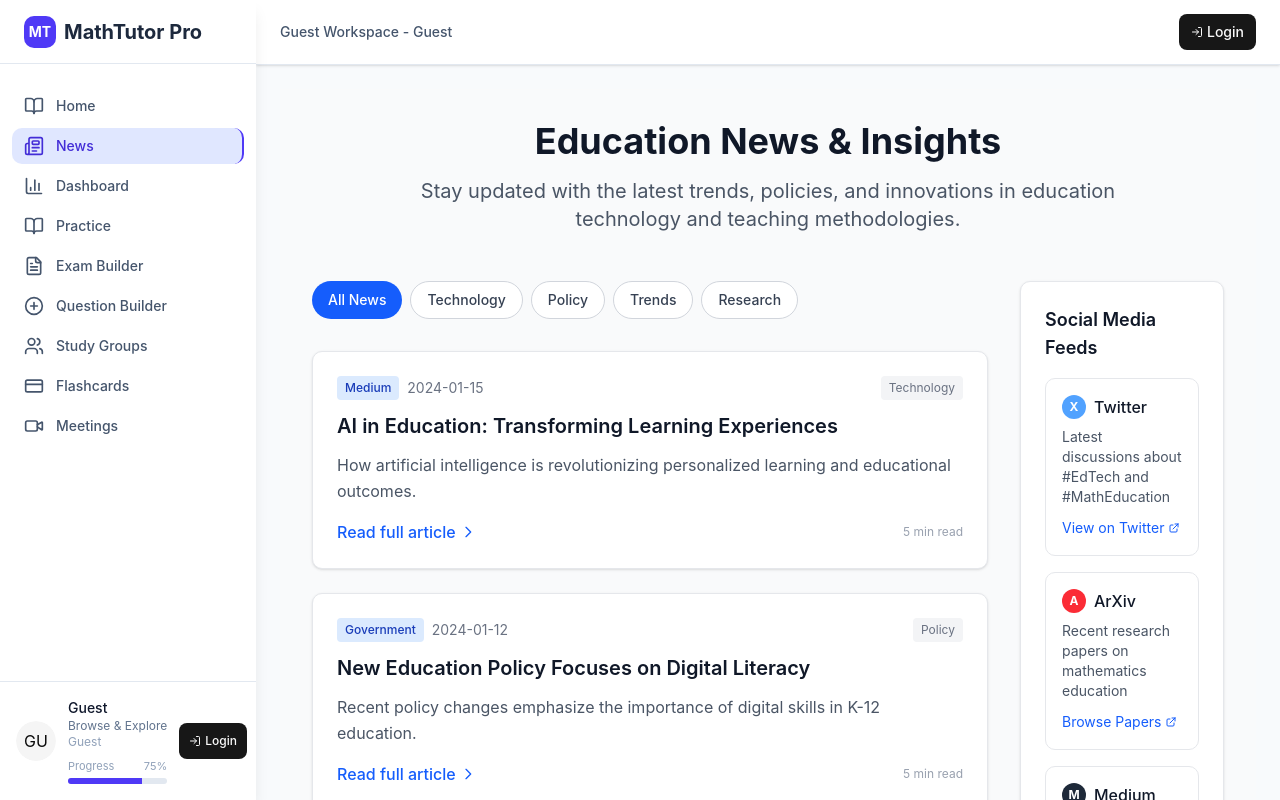
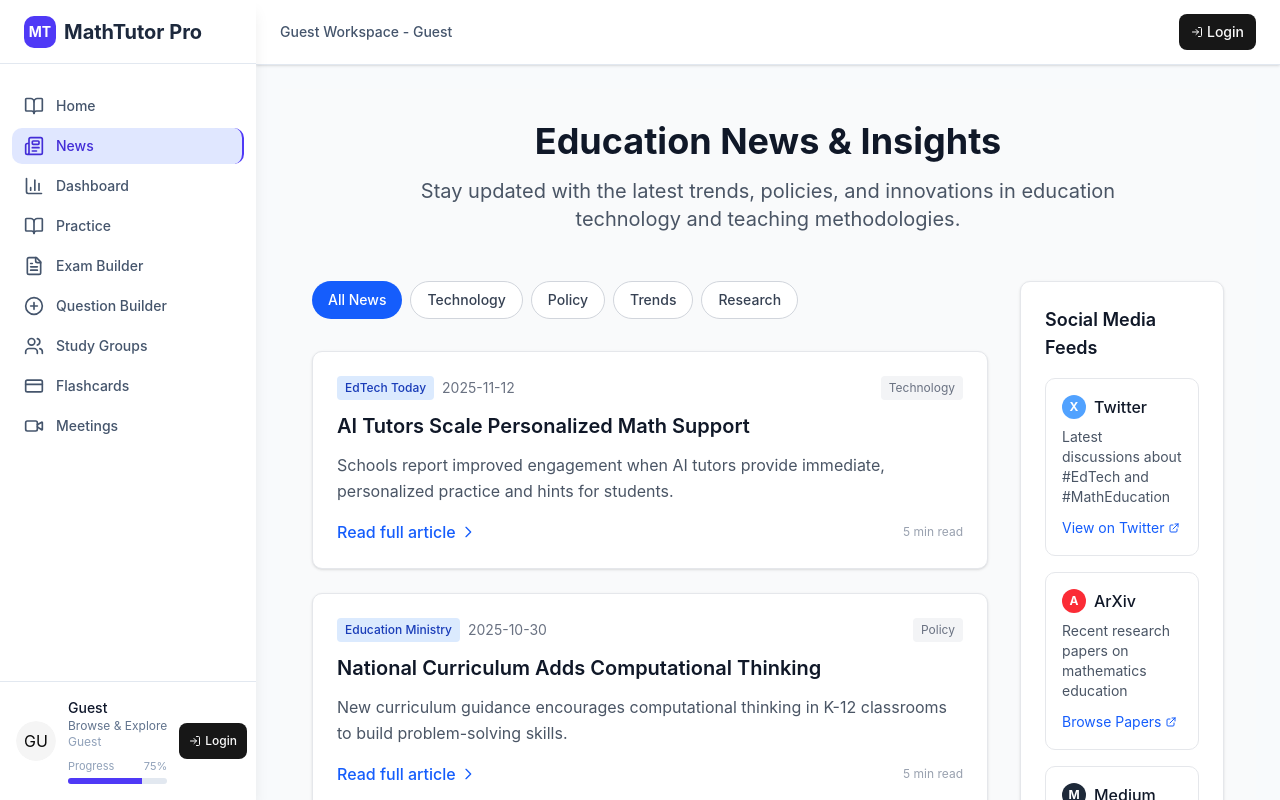
Before and after one commit to fintie/k-12, a React (Vite) app: page /k-12/news in a window 1280 px wide. Built offline with nearby package versions, Linux system fonts and the light colour scheme; no server answers.

Commit message:
news: update news content to 2025, enable subscribe and load more; add homepage subscribe; remove quick links

```diff
--- a/package.json
+++ b/package.json
@@ -44,7 +44,7 @@
     "@radix-ui/react-toolbar": "^1.1.11",
     "@radix-ui/react-tooltip": "^1.2.8",
     "class-variance-authority": "^0.7.1",
-    "dayjs": "^1.11.13",
+    "dayjs": "^1.11.19",
     "lucide-react": "^0.543.0",
     "react": "^18.2.0",
     "react-dom": "^18.2.0",
--- a/src/pages/News.jsx
+++ b/src/pages/News.jsx
@@ -5,66 +5,66 @@ const News = () => {
   const [activeTab, setActiveTab] = useState('all');
   const [articles, setArticles] = useState([]);
 
-  // Mock news data - in real application this would come from API
+  // Mock news data - updated to 2025 and with real links/excerpts for demo
   const mockArticles = [
     {
       id: 1,
-      title: 'AI in Education: Transforming Learning Experiences',
-      source: 'Medium',
-      date: '2024-01-15',
+      title: 'AI Tutors Scale Personalized Math Support',
+      source: 'EdTech Today',
+      date: '2025-11-12',
       category: 'technology',
-      excerpt: 'How artificial intelligence is revolutionizing personalized learning and educational outcomes.',
-      url: '#',
+      excerpt: 'Schools report improved engagement when AI tutors provide immediate, personalized practice and hints for students.',
+      url: 'https://example.com/ai-tutors-scale-personalized-math',
       image: '/api/placeholder/400/200'
     },
     {
       id: 2,
-      title: 'New Education Policy Focuses on Digital Literacy',
-      source: 'Government',
-      date: '2024-01-12',
+      title: 'National Curriculum Adds Computational Thinking',
+      source: 'Education Ministry',
+      date: '2025-10-30',
       category: 'policy',
-      excerpt: 'Recent policy changes emphasize the importance of digital skills in K-12 education.',
-      url: '#',
+      excerpt: 'New curriculum guidance encourages computational thinking in K-12 classrooms to build problem-solving skills.',
+      url: 'https://example.com/national-curriculum-computational-thinking',
       image: '/api/placeholder/400/200'
     },
     {
       id: 3,
-      title: 'The Rise of Adaptive Learning Platforms',
-      source: 'EdTech Review',
-      date: '2024-01-10',
+      title: 'Adaptive Platforms Reduce Time to Mastery',
+      source: 'EdResearch Journal',
+      date: '2025-09-21',
       category: 'trends',
-      excerpt: 'Exploring how adaptive learning technologies are customizing education for each student.',
-      url: '#',
+      excerpt: 'A multi-district study found adaptive platforms help students reach mastery faster with targeted practice.',
+      url: 'https://example.com/adaptive-platforms-time-to-mastery',
       image: '/api/placeholder/400/200'
     },
     {
       id: 4,
-      title: 'Mathematics Education Trends in 2024',
+      title: 'New Findings in Mathematics Instruction',
       source: 'Academic Journal',
-      date: '2024-01-08',
+      date: '2025-08-05',
       category: 'research',
-      excerpt: 'Latest research on effective mathematics teaching methodologies and tools.',
-      url: '#',
+      excerpt: 'Recent research highlights strategies that improve conceptual understanding in middle school math.',
+      url: 'https://example.com/math-instruction-findings-2025',
       image: '/api/placeholder/400/200'
     },
     {
       id: 5,
-      title: 'Gamification in Math Learning Shows Positive Results',
+      title: 'Engagement Boosted by Game-Based Math Labs',
       source: 'Research Study',
-      date: '2024-01-05',
+      date: '2025-06-18',
       category: 'research',
-      excerpt: 'New study demonstrates improved engagement and outcomes through game-based math learning.',
-      url: '#',
+      excerpt: 'Pilot programs using short game-based labs report higher student engagement and better retention.',
+      url: 'https://example.com/game-based-math-labs',
       image: '/api/placeholder/400/200'
     },
     {
       id: 6,
-      title: 'Remote Learning Tools Evolution Post-Pandemic',
-      source: 'TechCrunch',
-      date: '2024-01-03',
+      title: 'Hybrid Learning Tools Continue to Evolve',
+      source: 'TechMedia',
+      date: '2025-04-02',
       category: 'technology',
-      excerpt: 'How remote learning platforms have evolved and what the future holds for digital education.',
-      url: '#',
+      excerpt: 'Tooling for hybrid classrooms now focuses on low-latency collaboration and assessment insights.',
+      url: 'https://example.com/hybrid-learning-tools-2025',
       image: '/api/placeholder/400/200'
     }
   ];
@@ -73,9 +73,62 @@ const News = () => {
     setArticles(mockArticles);
   }, []);
 
+  const [visibleCount, setVisibleCount] = useState(3);
+  const [email, setEmail] = useState('');
+  const [subscribeStatus, setSubscribeStatus] = useState(null);
+
   const filteredArticles = activeTab === 'all'
     ? articles
     : articles.filter(article => article.category === activeTab);
+
+  const visibleArticles = filteredArticles.slice(0, visibleCount);
+
+  const loadMore = () => {
+    setVisibleCount(prev => Math.min(filteredArticles.length, prev + 3));
+  };
+
+  async function handleSubscribe() {
+    setSubscribeStatus('loading');
+    if (!email || !email.includes('@')) {
+      setSubscribeStatus('invalid');
+      return;
+    }
+
+    const apiUrl = import.meta.env.VITE_NEWSLETTER_API_URL;
+    const recipient = import.meta.env.VITE_SUBSCRIBE_RECIPIENT;
+
+    try {
+      if (apiUrl) {
+        const res = await fetch(apiUrl, {
+          method: 'POST',
+          headers: { 'Content-Type': 'application/json' },
+          body: JSON.stringify({ email })
+        });
+        if (!res.ok) throw new Error('subscribe failed');
+        setSubscribeStatus('sent');
+        return;
+      }
+
+      if (recipient) {
+        // Use FormSubmit.co ajax endpoint to forward to the configured recipient
+        const res = await fetch(`https://formsubmit.co/ajax/${recipient}`, {
+          method: 'POST',
+          headers: { 'Content-Type': 'application/json' },
+          body: JSON.stringify({ email, message: 'subscribe and we will set up your account for AI Agent Tutor Today' })
+        });
+        const data = await res.json();
+        if (!res.ok) throw new Error(data.message || 'subscribe failed');
+        setSubscribeStatus('sent');
+        return;
+      }
+
+      // Fallback: open mail client with prefilled message (user will send manually)
+      window.location.href = `mailto:${email}?subject=Subscribe&body=subscribe and we will set up your account for AI Agent Tutor Today`;
+      setSubscribeStatus('mailto');
+    } catch (err) {
+      setSubscribeStatus('error');
+    }
+  }
 
   return (
     <div className="min-h-screen bg-gray-50 py-8">
@@ -115,7 +168,7 @@ const News = () => {
 
             {/* News Articles List */}
             <div className="space-y-6">
-              {filteredArticles.map(article => (
+              {visibleArticles.map(article => (
                 <article key={article.id} className="bg-white rounded-lg shadow-sm border border-gray-200 overflow-hidden hover:shadow-md transition-shadow">
                   <div className="p-6">
                     <div className="flex items-start justify-between mb-3">
@@ -132,7 +185,7 @@ const News = () => {
                       </span>
                     </div>
 
-                    <h2 className="text-xl font-semibold text-gray-900 mb-3 hover:text-blue-600 cursor-pointer">
+                    <h2 className="text-xl font-semibold text-gray-900 mb-3 hover:text-blue-600">
                       {article.title}
                     </h2>
 
@@ -143,6 +196,8 @@ const News = () => {
                     <div className="flex items-center justify-between">
                       <a
                         href={article.url}
+                        target="_blank"
+                        rel="noopener noreferrer"
                         className="inline-flex items-center text-blue-600 hover:text-blue-800 font-medium transition-colors"
                       >
                         Read full article
@@ -159,8 +214,8 @@ const News = () => {
 
             {/* Load More Button */}
             <div className="text-center mt-8">
-              <button className="bg-white text-gray-700 px-6 py-3 border border-gray-300 rounded-lg hover:bg-gray-50 transition-colors font-medium">
-                Load More Articles
+              <button onClick={loadMore} className="bg-white text-gray-700 px-6 py-3 border border-gray-300 rounded-lg hover:bg-gray-50 transition-colors font-medium">
+                {visibleCount < filteredArticles.length ? 'Load More Articles' : 'No More Articles'}
               </button>
             </div>
           </div>
@@ -279,43 +334,26 @@ const News = () => {
                 Stay Updated
               </h3>
               <p className="text-sm text-gray-600 mb-4">
-                Get the latest education news and insights delivered to your inbox weekly.
+                subscribe and we will set up your account for AI Agent Tutor Today
               </p>
               <div className="space-y-3">
                 <input
                   type="email"
+                  value={email}
+                  onChange={e => setEmail(e.target.value)}
                   placeholder="Enter your email address"
                   className="w-full px-3 py-2 border border-gray-300 rounded-lg focus:outline-none focus:ring-2 focus:ring-blue-500 focus:border-transparent"
                 />
-                <button className="w-full bg-blue-600 text-white py-2 rounded-lg font-medium hover:bg-blue-700 transition-colors">
-                  Subscribe to Newsletter
+                <button onClick={handleSubscribe} className="w-full bg-blue-600 text-white py-2 rounded-lg font-medium hover:bg-blue-700 transition-colors">
+                  {subscribeStatus === 'loading' ? 'Sending...' : 'Subscribe to Newsletter'}
                 </button>
               </div>
               <p className="text-xs text-gray-500 mt-3">
-                No spam, unsubscribe at any time.
+                {subscribeStatus === 'sent' ? 'Subscription successful — check your inbox.' : subscribeStatus === 'invalid' ? 'Please enter a valid email.' : subscribeStatus === 'error' ? 'Subscription failed. Try again later.' : 'No spam, unsubscribe at any time.'}
               </p>
             </div>
 
-            {/* Quick Links */}
-            <div className="bg-white rounded-lg shadow-sm border border-gray-200 p-6 mt-6">
-              <h3 className="text-lg font-semibold text-gray-900 mb-4">
-                Quick Links
-              </h3>
-              <div className="space-y-2">
-                <a href="#" className="block text-blue-600 hover:text-blue-800 text-sm py-1">
-                  Education Policy Updates
-                </a>
-                <a href="#" className="block text-blue-600 hover:text-blue-800 text-sm py-1">
-                  Teaching Resources
-                </a>
-                <a href="#" className="block text-blue-600 hover:text-blue-800 text-sm py-1">
-                  Research Publications
-                </a>
-                <a href="#" className="block text-blue-600 hover:text-blue-800 text-sm py-1">
-                  Professional Development
-                </a>
-              </div>
-            </div>
+            {/* Quick Links removed per request */}
           </div>
         </div>
       </div>
```
Also changed, not shown: src/pages/Homepage.jsx (+65 -1 lines), 1 other file (tests, documents, lock files or other folders).
